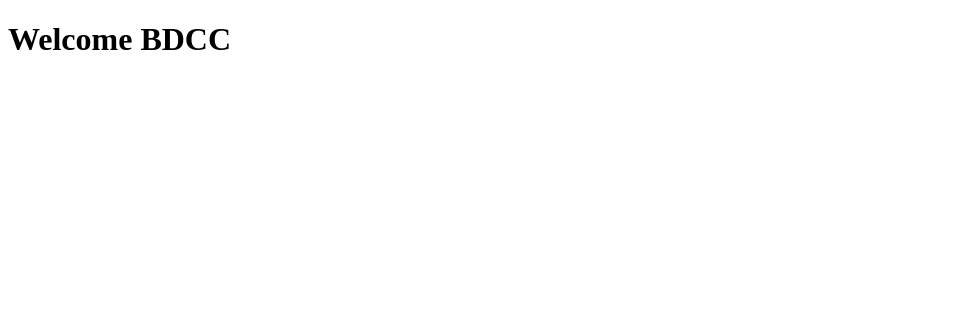
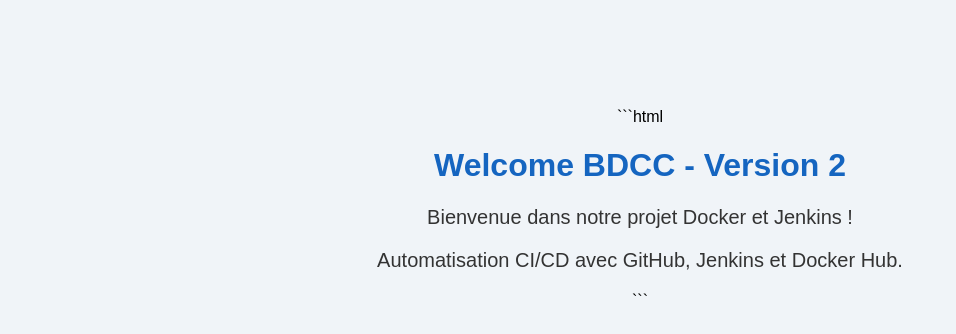
Before and after one commit to baadikhaoula/tp2, a plain HTML site: page index.html in a window 1280 px wide. Shown: the whole page, without its empty margins (0-956 px from the left). Drawn offline with Linux system fonts and the light colour scheme.

Commit message:
Modification de la page Welcome BDCC

````diff
--- a/index.html
+++ b/index.html
@@ -1,10 +1,30 @@
+```html
 <!DOCTYPE html>
 <html lang="fr">
 <head>
     <meta charset="UTF-8">
-    <title>TP4 - BDCC</title>
+    <meta name="viewport" content="width=device-width, initial-scale=1.0">
+    <title>Welcome BDCC</title>
+    <style>
+        body {
+            font-family: Arial, sans-serif;
+            text-align: center;
+            background: #f0f4f8;
+            padding-top: 100px;
+        }
+        h1 {
+            color: #1565c0;
+        }
+        p {
+            color: #333;
+            font-size: 20px;
+        }
+    </style>
 </head>
 <body>
-    <h1>Welcome BDCC</h1>
+    <h1>Welcome BDCC - Version 2</h1>
+    <p>Bienvenue dans notre projet Docker et Jenkins !</p>
+    <p>Automatisation CI/CD avec GitHub, Jenkins et Docker Hub.</p>
 </body>
 </html>
+```
````
